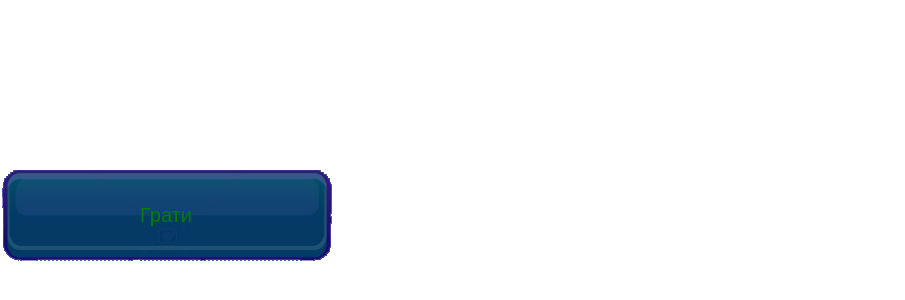
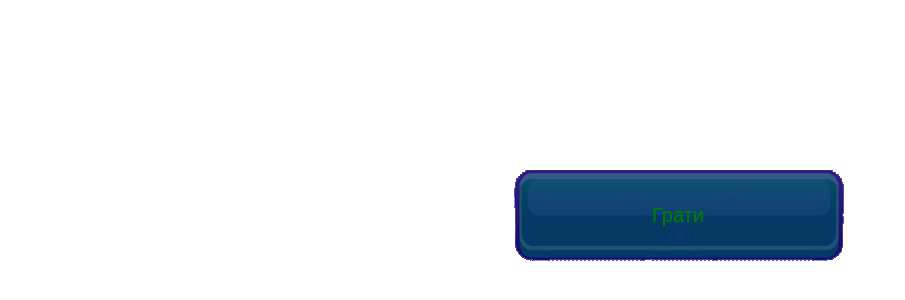
Before and after one commit to planeone/test117, a plain HTML site: page index.html in a window 1280 px wide. Shown: the part 150-450 px from the top of the page, without its empty margins (0-905 px from the left). Drawn offline with nearby package versions, Linux system fonts and the light colour scheme.

Commit message:
Update style.css

```diff
--- a/style.css
+++ b/style.css
@@ -20,6 +20,7 @@ button{
 #myButton{
 	position:absolute;
 	top:40%;
+	padding-left:40%;
 }
 
 #gameCanvas{
```
